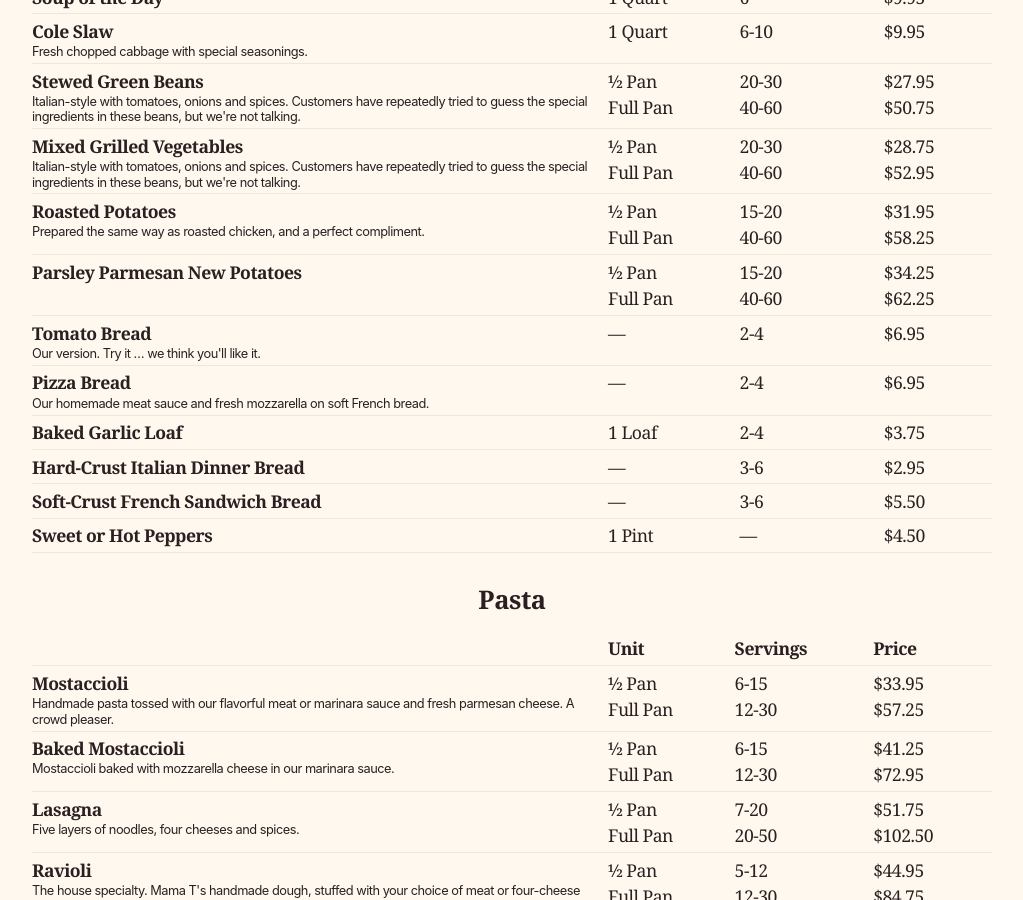
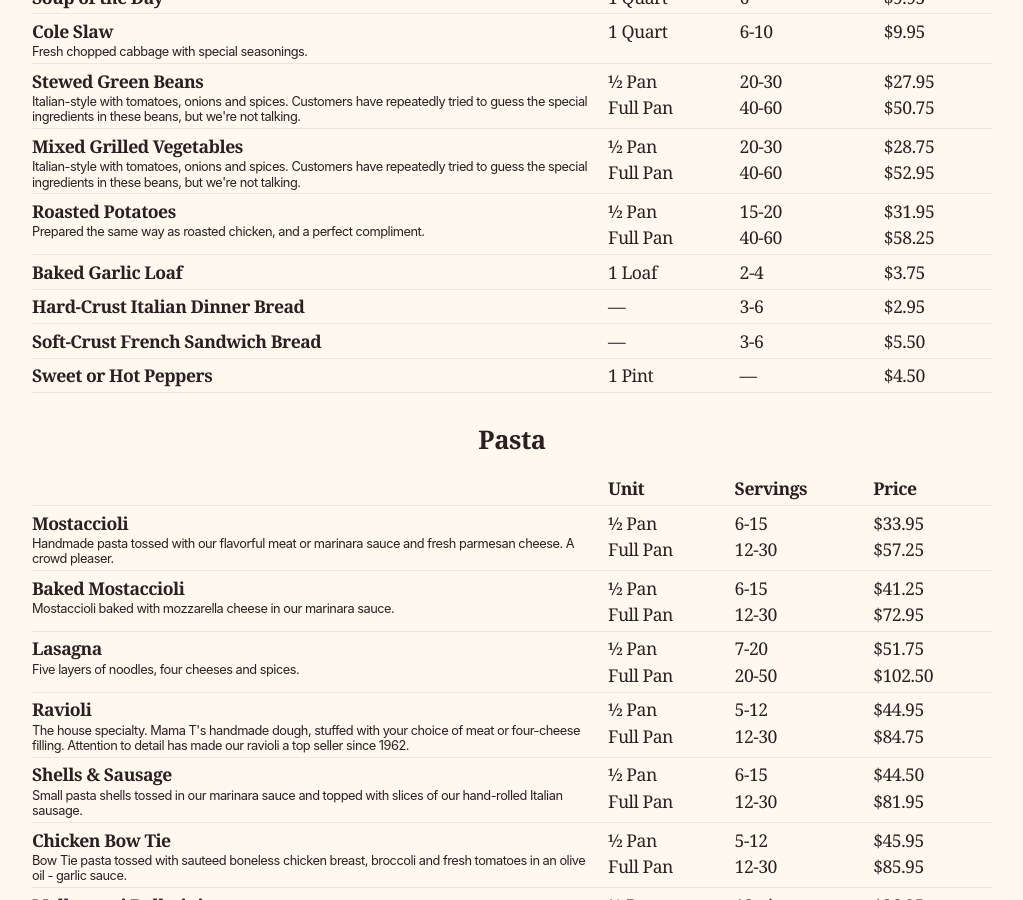
Before and after one commit to traversos/traversos.github.io, a Jekyll site: the page built from events/catering/index.html, in a window 1280 px wide and 900 px high, scrolled down 1077 px. Shown: the whole window, without its empty margins (128-1151 px from the left). Built offline with Jekyll 4.4.1, drawn with Linux system fonts in a browser that asks for light colours; nearby versions of some CDN libraries; some of the changed text lies outside the part shown.

Commit message:
Clean up various menu items

```diff
--- a/events/catering/index.html
+++ b/events/catering/index.html
@@ -134,32 +134,6 @@
           <td>½&nbsp;Pan<br>Full&nbsp;Pan</td>
           <td>15-20<br>40-60</td>
           <td>$31.95<br>$58.25</td>
-        </tr>
-        <tr>
-          <td>
-            <h4>Parsley Parmesan New Potatoes</h4>
-          </td>
-          <td>½&nbsp;Pan<br>Full&nbsp;Pan</td>
-          <td>15-20<br>40-60</td>
-          <td>$34.25<br>$62.25</td>
-        </tr>
-        <tr>
-          <td>
-            <h4>Tomato Bread</h4>
-            <p>Our version. Try it … we think you'll like it.</p>
-          </td>
-          <td>—</td>
-          <td>2-4</td>
-          <td>$6.95</td>
-        </tr>
-        <tr>
-          <td>
-            <h4>Pizza Bread</h4>
-            <p>Our homemade meat sauce and fresh mozzarella on soft French bread.</p>
-          </td>
-          <td>—</td>
-          <td>2-4</td>
-          <td>$6.95</td>
         </tr>
         <tr>
           <td>
@@ -391,15 +365,6 @@
         </tr>
         <tr>
           <td>
-            <h4>Ribs</h4>
-            <p>Called by many the finest baby-back ribs in town.</p>
-          </td>
-          <td>1&nbsp;Slab (1¾&nbsp;Lbs.)</td>
-          <td>1-4</td>
-          <td>$17.75</td>
-        </tr>
-        <tr>
-          <td>
             <h4>Shrimp</h4>
             <p>Breaded and deep-fried to a golden brown.  Served with cocktail or tartar sauce.</p>
           </td>
--- a/menu/index.html
+++ b/menu/index.html
@@ -340,6 +340,9 @@
           <h4 class="menu__item-title">Seafood Portofino <span class="menu__item-price">$23.95</span></h4>
           <p>P.E.I. Mussels, shrimp, bay scallops, white wine sauce, linguine, Pecorino Romano</p>
         </div>
+
+        <h3 class="centered">Side Dishes</h3>
+        <p class="sans centered">Baked Potato • Vesuvio Potatoes • Wild Rice • French Fries • Sautéed Spinach • Spaghetti</p>
       </div>
     </section>
 
@@ -673,9 +676,6 @@
           <p>P.E.I. Mussels, shrimp, bay scallops, white wine sauce, spaghetti, Pecorino Romano</p>
         </div>
       </div>
-
-      <h3 class="centered">Side Dishes</h3>
-      <p class="sans centered">Baked Potato • Vesuvio Potatoes • Wild Rice • French Fries • Sautéed Spinach • Spaghetti</p>
     </section>
 
     <section class="menu__section">
```
Also changed, not shown: events/parties/index.html (+2 -14 lines).
